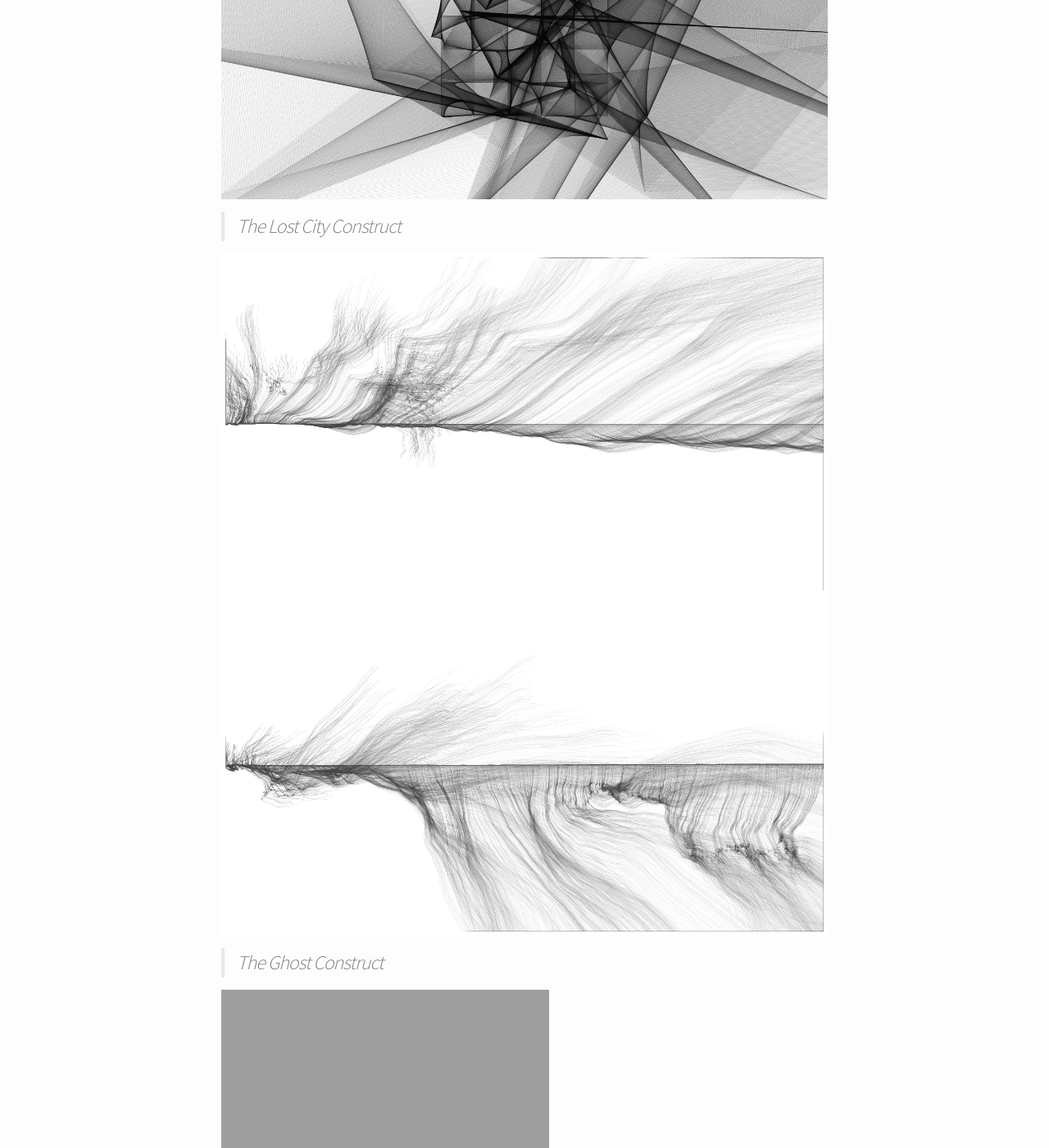
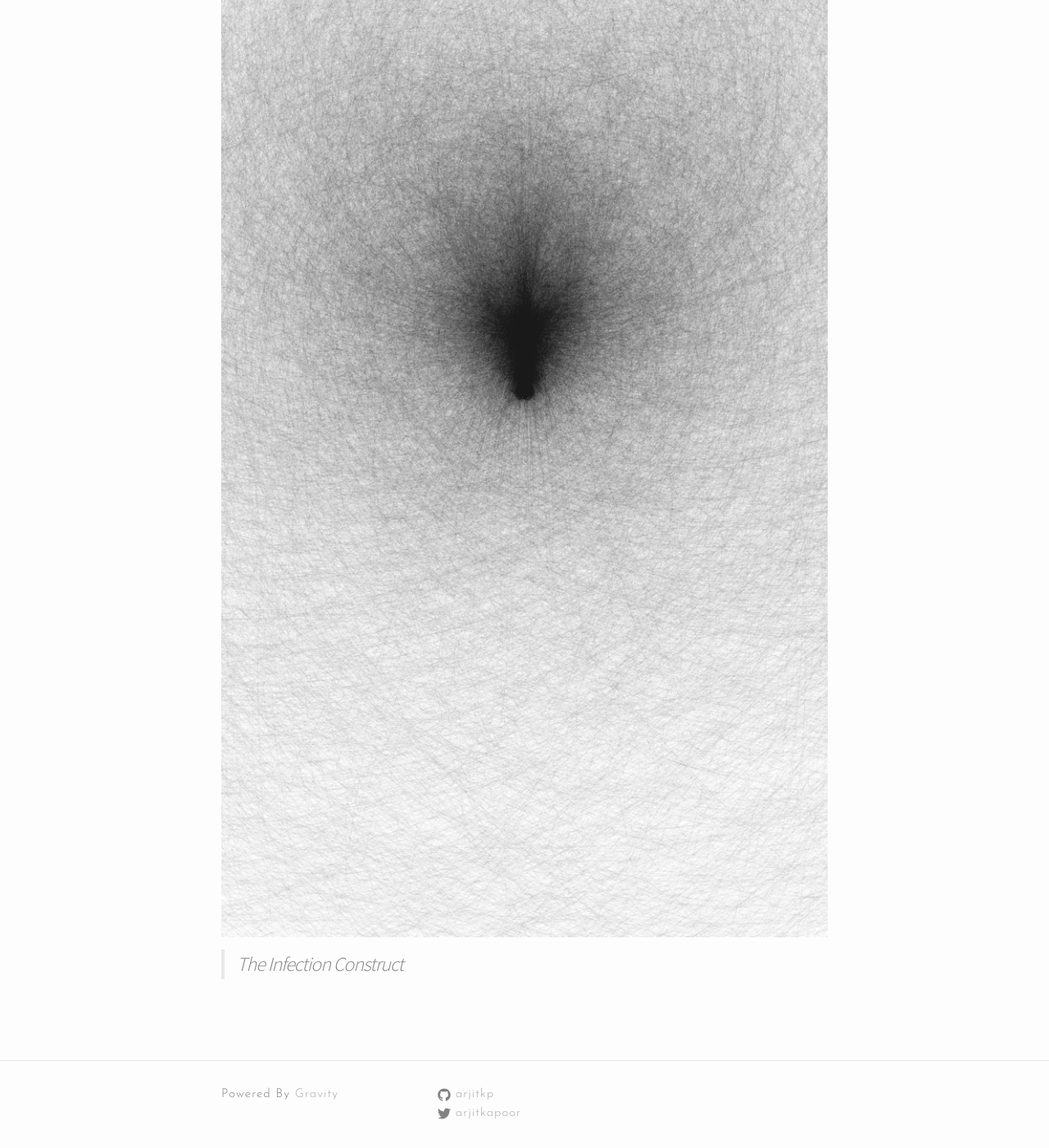
Before and after one commit to manuelvarzen/arjitkp.github.io, a Jekyll site: the page built from b_Constructs.md, in a window 1280 px wide and 1400 px high, scrolled down 553 px. Shown: the whole window at 82% size. Built offline with Jekyll 4.4.1, drawn with Linux system fonts in a browser that asks for light colours; nearby versions of some CDN libraries; some of the changed text lies outside the part shown.

Commit message:
test again

````diff
--- a/b_Constructs.md
+++ b/b_Constructs.md
@@ -10,22 +10,6 @@ tagline : ": The gallery of constructs, each constructs tells a different story
 ```
 
 
-![]({{"/images/constructs/lattice.png"|absolute_url}})
-
-> The Lost City Construct
-
-
-
-![]({{"/images/constructs/waterfall2.png"|absolute_url}})
-![]({{"/images/constructs/waterfall.png"|absolute_url}})
-
-> The Ghost Construct
-
-
-![]({{"/images/constructs/lost_train.png"|absolute_url}})
-
-> The Lost Train Construct
-
 
 ![]({{"/images/constructs/infection.png"|absolute_url}})
 
````
